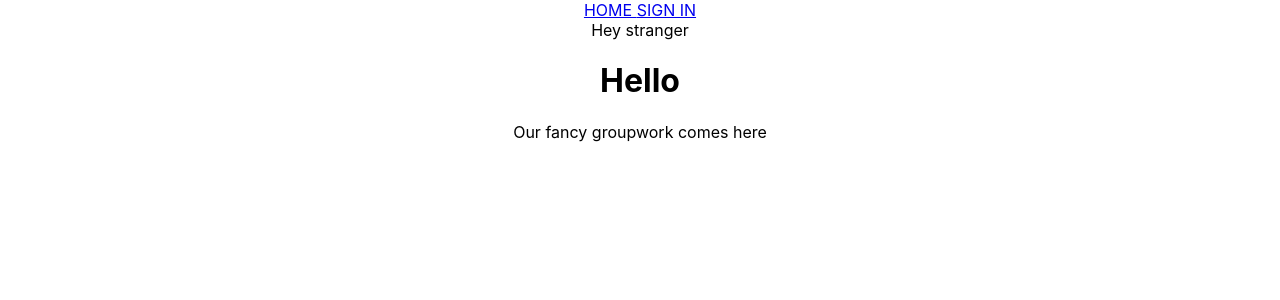
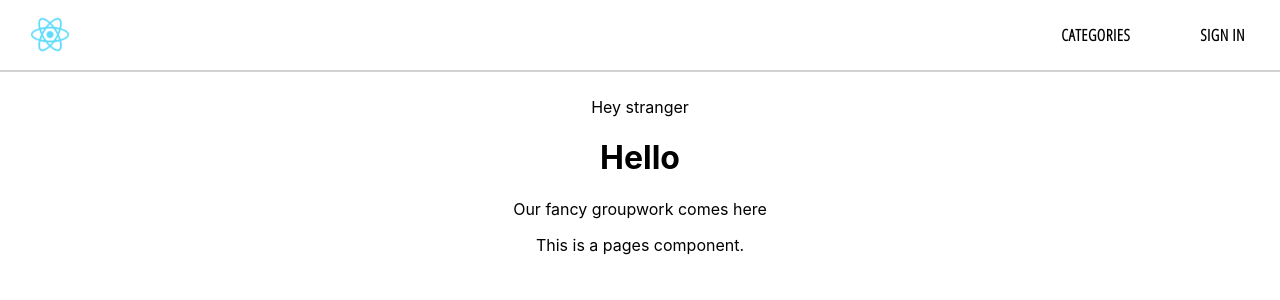
Before and after one commit to kauraves/Common-QA, a React (Create React App) app: page / in a window 1280 px wide. Shown: the top 300 px of the page. Built offline with nearby package versions, Linux system fonts and the light colour scheme; no server answers.

Commit message:
Add styling and logic for header

```diff
--- a/package.json
+++ b/package.json
@@ -6,6 +6,7 @@
     "@testing-library/jest-dom": "^4.2.4",
     "@testing-library/react": "^9.3.2",
     "@testing-library/user-event": "^7.1.2",
+    "express": "^4.17.1",
     "firebase": "^7.14.5",
     "react": "^16.13.1",
     "react-dom": "^16.13.1",
--- a/src/App.js
+++ b/src/App.js
@@ -18,13 +18,13 @@ class App extends React.Component {
   unsubscribeFromAuth = null;
 
   componentDidMount() {
-    console.log(this.state);
-
     // open messaging system between our App and firebase
     // open subscription
     this.unsubscribeFromAuth = auth.onAuthStateChanged(async (userAuth) => {
       if (userAuth) {
+        console.log(userAuth);
         const userRef = await createUserProfileDocument(userAuth);
+
         // this will LISTEN to the userRef AND get back first state of that data
         userRef.onSnapshot((snapShot) => {
           this.setState({
@@ -33,7 +33,6 @@ class App extends React.Component {
               ...snapShot.data(),
             },
           });
-          console.log(this.state);
         });
       } else {
         this.setState({ currentUser: userAuth });
@@ -52,10 +51,12 @@ class App extends React.Component {
         {this.state.currentUser === null
           ? 'Hey stranger'
           : `Hey ${this.state.currentUser.displayName}`}
-        <Switch>
-          <Route exact path='/' component={HomePage} />
-          <Route exact path='/login' component={SignInAndSignUpPage} />
-        </Switch>
+        <div class='content'>
+          <Switch>
+            <Route exact path='/' component={HomePage} />
+            <Route exact path='/login' component={SignInAndSignUpPage} />
+          </Switch>
+        </div>
       </div>
     );
   }
--- a/src/components/header/header.component.jsx
+++ b/src/components/header/header.component.jsx
@@ -1,15 +1,34 @@
 import React from 'react';
 import { Link } from 'react-router-dom';
 import { auth } from '../../firebase/firebase.utils';
+import './header.styles.css';
+import logo from '../../assets/logo192.png';
 
 const Header = ({ currentUser }) => (
   <div className='header'>
-    <Link to='/'>HOME </Link>
-    {currentUser ? (
-      <button onClick={() => auth.signOut()}>SIGN OUT</button>
-    ) : (
-      <Link to='/login'>SIGN IN</Link>
-    )}
+    <Link className='logo-container' to='/'>
+      <img src={logo} className='logo' alt='logo' />
+    </Link>
+    <div className='options'>
+      <Link className='option' to='/'>
+        CATEGORIES{' '}
+      </Link>
+      {currentUser ? (
+        <React.Fragment>
+          <Link className='option' to='/'>
+            YOUR PROFILE
+          </Link>
+          <Link to='/' className='option' onClick={() => auth.signOut()}>
+            SIGN OUT
+          </Link>
+        </React.Fragment>
+      ) : (
+        <Link className='option' to='/login'>
+          SIGN IN
+          {console.log(currentUser)}
+        </Link>
+      )}
+    </div>
   </div>
 );
 
--- /dev/null
+++ b/src/components/header/header.styles.css
@@ -0,0 +1,40 @@
+.header {
+  height: 70px;
+  width: 100%;
+  display: flex;
+  justify-content: space-between;
+  margin-bottom: 25px;
+  border-bottom: 2px solid lightgrey;
+}
+
+.logo-container {
+  height: 75%;
+  width: 70px;
+  padding: 15px;
+}
+
+.logo-container img {
+  height: inherit;
+}
+
+.options {
+  width: 50%;
+  height: 100%;
+  display: flex;
+  align-items: center;
+  justify-content: flex-end;
+}
+.option {
+  padding: 10px 15px;
+  text-decoration: none;
+
+  letter-spacing: 0.5px;
+  line-height: 50px;
+  padding: 0 35px 0 35px;
+  font-size: 16px;
+
+  color: black;
+  text-transform: uppercase;
+  font-family: 'Open Sans Condensed';
+  font-weight: bolder;
+}
--- a/src/components/sign-up/sign-up.component.jsx
+++ b/src/components/sign-up/sign-up.component.jsx
@@ -28,6 +28,7 @@ class SignUp extends React.Component {
       const { user } = await auth.createUserWithEmailAndPassword(
         email,
         password
+        // test1234!
       );
 
       await createUserProfileDocument(user, { displayName });
--- a/src/components/sign-up/sign-up.styles.css
+++ b/src/components/sign-up/sign-up.styles.css
@@ -23,7 +23,7 @@ label {
   font-size: 16px;
 }
 
-button {
+.content button {
   min-width: 165px;
   width: auto;
   height: 50px;
--- a/src/firebase/firebase.utils.js
+++ b/src/firebase/firebase.utils.js
@@ -17,11 +17,10 @@ firebase.initializeApp(config);
 export const createUserProfileDocument = async (userAuth, additionalData) => {
   if (!userAuth) return;
 
+  // This should get replaced with the one for MongoDB
   const userRef = firestore.doc(`users/${userAuth.uid}`);
   const snapShot = await userRef.get();
   //this gives us also exists property that tells us whether the record exists in the database or not
-  //console.log(snapShot);
-
   // if there is no data based on uid, create new user
   if (!snapShot.exists) {
     const { displayName, email } = userAuth;
@@ -32,6 +31,8 @@ export const createUserProfileDocument = async (userAuth, additionalData) => {
         displayName,
         email,
         createdAt,
+        // each user is set to normal user by default. Admin status in admin panel
+        isAdmin: false,
         ...additionalData,
       });
     } catch (error) {
--- a/src/pages/homepage/homepage.component.jsx
+++ b/src/pages/homepage/homepage.component.jsx
@@ -4,6 +4,7 @@ const HomePage = () => (
   <div className='homepage'>
     <h1>Hello</h1>
     <p>Our fancy groupwork comes here</p>
+    <p>This is a pages component.</p>
   </div>
 );
 
```
Also changed, not shown: src/assets/logo192.png (added).
